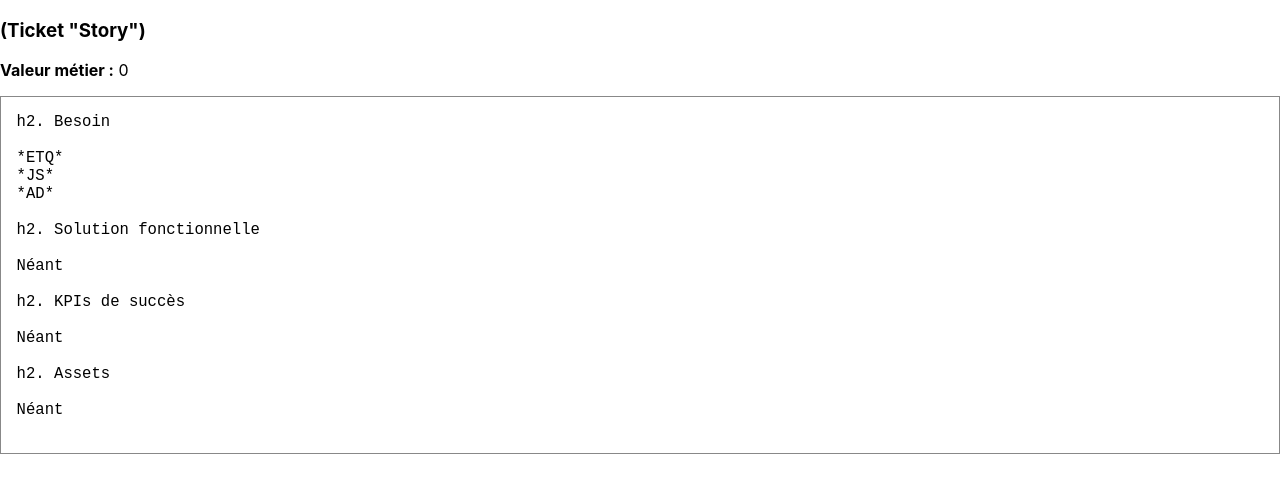
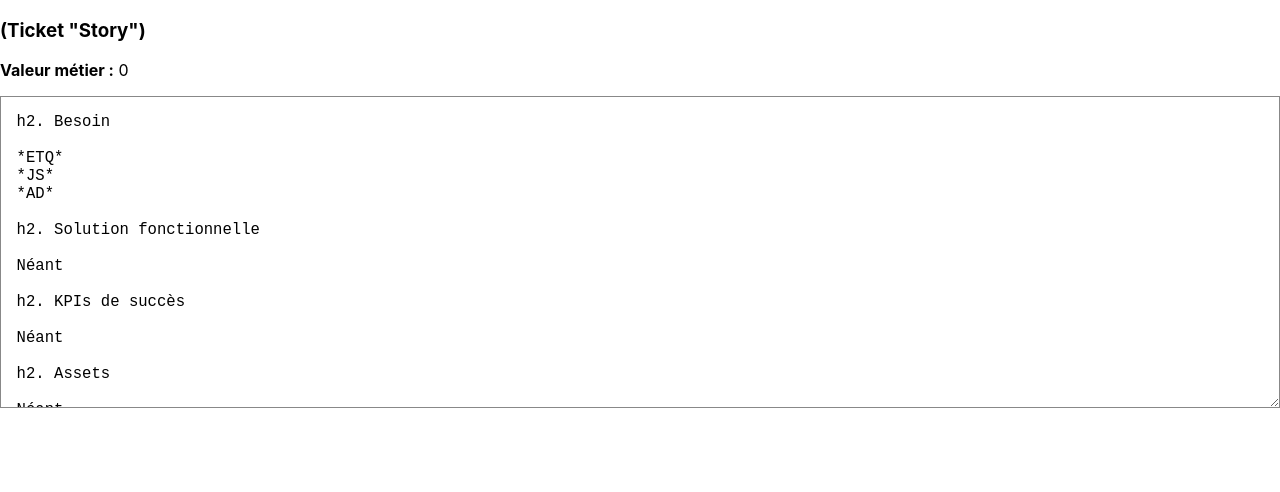
Before and after one commit to is06team/roadtrip-grooming, a Next.js app: page /components/ExportImportPhase/components/JiraExport in a window 1280 px wide. Shown: the top 492 px of the page. Built offline with nearby package versions, Linux system fonts and the light colour scheme.

Commit message:
Jira export div to textarea

```diff
--- a/pages/components/ExportImportPhase/components/JiraExport/index.js
+++ b/pages/components/ExportImportPhase/components/JiraExport/index.js
@@ -2,28 +2,40 @@ import styles from './styles.module.scss'
 import { defaultData } from '../../../../../model/defaultData'
 
 const JiraExport = ({ data = defaultData }) => {
-  const getIncrement = (need, increment) => {
+  const getNeed = () => {
+    return 'h2. Besoin\n\n' +
+      '*ETQ* ' + data.need.as + '\n' +
+      '*JS* ' + data.need.want + '\n' +
+      '*AD* ' + data.need.to + '\n\n' +
+
+      'h2. Solution fonctionnelle\n\n' +
+      (data.solution || 'Néant') + '\n\n' +
+
+      'h2. KPIs de succès\n\n' +
+      (data.kpis || 'Néant') + '\n\n' +
+
+      'h2. Assets\n\n' +
+      (data.assets || 'Néant') + '\n\n'
+  }
+
+  const getIncrement = (increment) => {
+    let incrementString = getNeed()
+
+    if (increment.criterias.length > 0) {
+      incrementString += getCriterias(increment.criterias)
+    }
+    if (increment.notes) {
+      incrementString += 'h2. Notes\n\n' + increment.notes
+    }
+
     return (
       <div className={styles.increment}>
         <h3>{data.title} : {increment.type} (Ticket "Story increment")</h3>
         {increment.estimation > 0 && (<div><strong>Estimation</strong> : {increment.estimation}</div>)}
         {increment.estimation > 0 && (<div><strong>ROI</strong> : {parseInt(data.value / increment.estimation)}</div>)}
         {(increment.type !== 'release') && getChecklist(increment.checklist)}
-        <pre className="code">
-          <div>h2. Besoin<br /><br /></div>
-          <div>
-            *ETQ* {need.as}<br />
-            *JS* {need.want}<br />
-            *AD* {need.to}<br /><br />
-          </div>
-          <div>{increment.criterias.length > 0 && getCriterias(increment.criterias)}</div>
-          {increment.notes && (
-            <div>
-              <div>h2. Notes<br /><br /></div>
-              <div>{increment.notes}</div>
-            </div>
-          )}
-        </pre>
+
+        <textarea className="code" value={incrementString}></textarea>
       </div>
     )
   }
@@ -46,22 +58,14 @@ const JiraExport = ({ data = defaultData }) => {
   }
 
   const getCriterias = (criterias) => {
-    return (
-      <div>
-        <div>h2. Critères d'acceptation<br /><br /></div>
-        <div>
-          {criterias.map(criteria => {
-            return (
-              <div>
-                <div>{'{panel:title=' + criteria.title + '}'}</div>
-                <div>{criteria.gherkin}</div>
-                <div>{'{panel}'}<br /><br /></div>
-              </div>
-            )
-          })}
-        </div>
-      </div>
-    )
+    const criteriaString = criterias.map(criteria => {
+      return '{panel:title=' + criteria.title + '}\n' +
+        criteria.gherkin +
+        '\n{panel}\n\n'
+    })
+
+    return 'h2. Critères d\'acceptation\n\n'
+      + criteriaString
   }
 
   return (
@@ -69,22 +73,10 @@ const JiraExport = ({ data = defaultData }) => {
       <h3>{data.title} (Ticket "Story")</h3>
       <p><strong>Valeur métier :</strong> {data.value}</p>
       <div className={styles.US}>
-        <pre className="code">
-          <div>h2. Besoin<br /><br /></div>
-          <div>
-            *ETQ* {data.need.as}<br />
-            *JS* {data.need.want}<br />
-            *AD* {data.need.to}<br /><br />
-          </div>
-          <div>h2. Solution fonctionnelle<br /><br /></div>
-          <div>{data.solution || 'Néant'}<br /><br /></div>
-          <div>h2. KPIs de succès<br /><br /></div>
-          <div>{data.kpis || 'Néant'}<br /><br /></div>
-          <div>h2. Assets<br /><br /></div>
-          <div>{data.assets || 'Néant'}<br /><br /></div>
-        </pre>
+        <textarea className="code" value={getNeed()}>
+        </textarea>
       </div>
-      {data.increments.map(increment => getIncrement(data.need, increment))}
+      {data.increments.map(increment => getIncrement(increment))}
     </div>
   )
 }
--- a/styles/globals.scss
+++ b/styles/globals.scss
@@ -209,11 +209,14 @@ select {
 }
 
 .code {
+  font-family: monospace;
   border: 1px solid #888888;
   padding: 1em;
   max-height: 25em;
+  min-height: 20em;
   overflow-y: scroll;
   font-size: 1.2em;
+  width: 100%;
 }
 
 .file-field-container {
```
